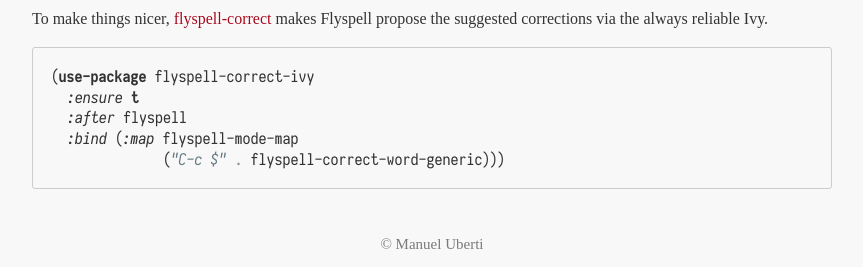
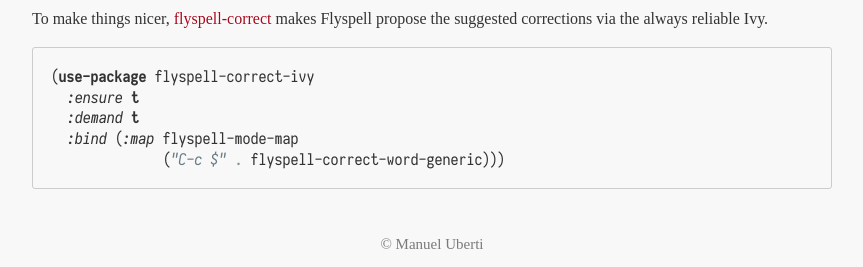
Before and after one commit to manuel-uberti/manuel-uberti.github.io, a Jekyll site: the page built from _posts/2016-06-06-spellchecksetup.md, in a window 1280 px wide. Shown: the part 1090-1357 px from the top of the page, without its empty margins (208-1071 px from the left). Built offline with Jekyll 4.4.1, drawn with Linux system fonts in a browser that asks for light colours; some web fonts are replaced.

Commit message:
Fix setup

````diff
--- a/_posts/2016-06-06-spellchecksetup.md
+++ b/_posts/2016-06-06-spellchecksetup.md
@@ -65,7 +65,7 @@
 ``` emacs-lisp
 (use-package flyspell-correct-ivy
   :ensure t
-  :after flyspell
+  :demand t
   :bind (:map flyspell-mode-map
               ("C-c $" . flyspell-correct-word-generic)))
 ```
````
